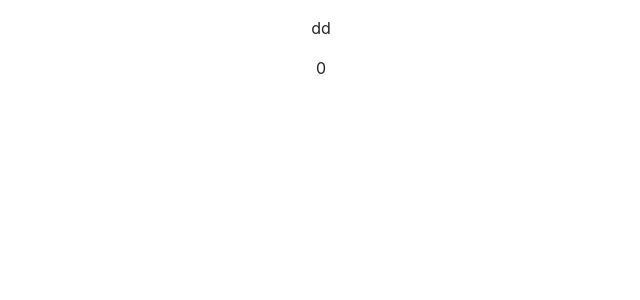
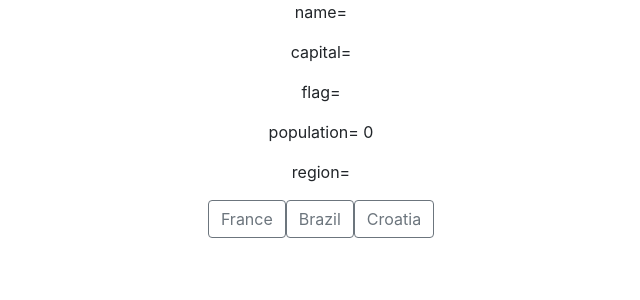
Before and after one commit to Ornella452/reactjs, a React (Create React App) app in the folder react_country/: page / in a window 1280 px wide. Shown: the top 300 px of the page, without its empty margins (319-959 px from the left). Built offline with nearby package versions, Linux system fonts and the light colour scheme; no server answers.

Commit message:
country exo

```diff
--- a/react_country/src/App.js
+++ b/react_country/src/App.js
@@ -1,6 +1,7 @@
 import React, { Component } from 'react';
 import './App.css';
-import 'bootstrap/dist/css/bootstrap.min.css'
+import 'bootstrap/dist/css/bootstrap.min.css';
+import Button from './components/Button';
 
 class App extends Component {
 
@@ -9,49 +10,62 @@
 
     this.state = {
       name: '',
-      capital: "dd",
+      capital: "",
       flag: "",
       population: 0,
       region: "",
 
     }
+  }
 
-    this.componentDidMount = this.componentDidMount.bind(this)
+
+
+
+  componentDidMount(country) {
+
+
+    const url = `https://restcountries.eu/rest/v2/name/${country}`;
+
+
+    fetch(url)
+      .then(res => res.json())
+      .then(json =>
+        this.setState({
+          name: json[0].name,
+          capital: json[0].capital,
+          flag: json[0].flag,
+          population: json[0].population,
+          region: json[0].region,
+        }))
+      .catch(error => error);
+
+
+
+    console.log(this.state)
 
 
   }
 
 
 
-
-  componentDidMount() {
-
-    fetch("https://restcountries.eu/rest/v2/name/france")
-      .then(res => res.json())
-      .then(json =>
-        this.setState({
-          name: json.name,
-          capital: json.capital,
-          flag: json.flag,
-          population: json.population,
-          region: json.region,
-        }));
-
-
-  }
-
-
   render() {
     return (
       <div className="App">
-        <p name={this.state.name}>{this.state.name}</p>
-        <p capital={this.state.capital}>{this.state.capital}</p>
-        <p flag={this.state.flag}>{this.state.flag}</p>
-        <p population={this.state.population}>{this.state.population}</p>
-        <p region={this.state.region}>{this.state.region}</p>
+
+        <p> name= {this.state.name}</p>
+        <p> capital= {this.state.capital}</p>
+        <p> flag= {this.state.flag}</p>
+        <p> population= {this.state.population}</p>
+        <p> region= {this.state.region}</p>
+
+        <Button onClick={this.componentDidMount.bind(this, 'france')}>France</Button>
+        <Button onClick={this.componentDidMount.bind(this, 'brazil')}>Brazil</Button>
+        <Button onClick={this.componentDidMount.bind(this, 'croatia')}>Croatia</Button>
 
 
       </div>
+
+
     );
   }
 }
--- /dev/null
+++ b/react_country/src/components/Button.js
@@ -0,0 +1,29 @@
+import React from 'react';
+
+class Button extends React.Component {
+
+    render() {
+        return (
+            <div className="btn-group   btn-group-toggle" data-toggle="buttons">
+
+
+                <button className="btn btn-outline-primary  border-secondary text-secondary"
+                    onClick={this.props.onClick} children={this.props.children}>
+                </button>
+
+
+            </div>
+
+
+
+
+
+
+
+        )
+
+    }
+
+}
+
+export default Button;
```
